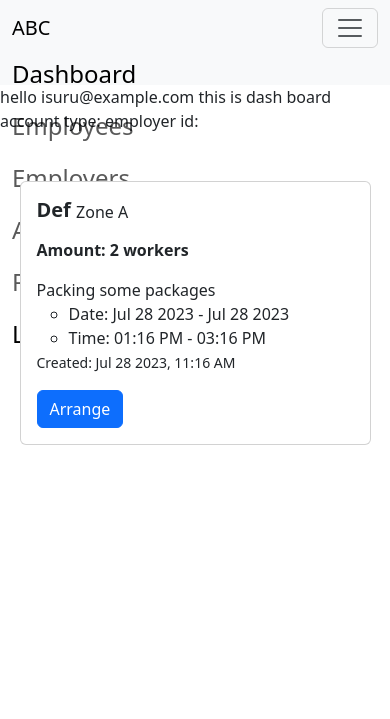
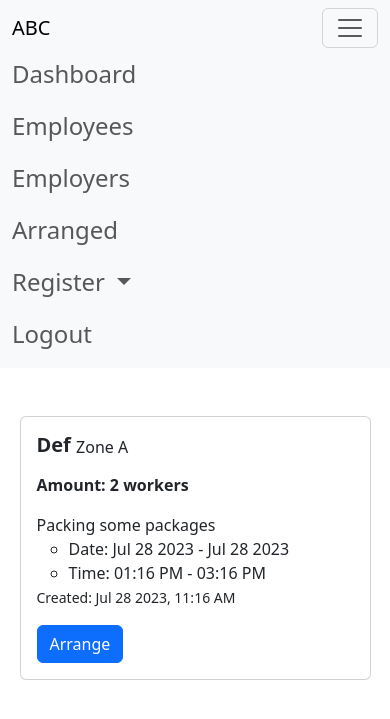
Before and after one commit to IsuruFerna/capstone, a Django app: page / in a window 390 px wide, after a click that opens the changed part. Shown: the top 719 px of the page. Run offline with Django 4.2, Linux system fonts and the light colour scheme; a user stored in the database is signed in; data comes from the database, SQL or seed files in the repository.

Commit message:
now this is mobile responsive

```diff
--- a/capstone/humanresources/static/humanresources/pack.js
+++ b/capstone/humanresources/static/humanresources/pack.js
@@ -1,6 +1,23 @@
 // use strict version to load everything after the loding of DOM
 
 const account = parseInt(document.querySelector('#profile').dataset.account);
+
+document.addEventListener('DOMContentLoaded', ()=> {
+  activeButton();
+})
+
+// highlight the clicked button on the nav
+function activeButton() {
+  const navLink = document.querySelectorAll('.nav-link');
+  console.log(navLink);
+
+  navLink.forEach(e => {
+    e.addEventListener('click', () => {
+      console.log(e);
+      e.classList.add('active');
+    })
+  })
+}
 
 // i must optimize code removing repetition
 // after the cancelation re-fetch data via main functions instead of using re-directing pages to index
@@ -131,4 +148,4 @@ function cancel_task(containerRequestedTasks, action) {
 
 
 
-export {account, cancel_task}
+export {account, cancel_task, activeButton}
--- a/capstone/humanresources/static/humanresources/script.js
+++ b/capstone/humanresources/static/humanresources/script.js
@@ -214,7 +214,9 @@ document.addEventListener('DOMContentLoaded', function() {
         })
       }
     })
-  }
+  };
+
+  pack.activeButton();
 });
 
 // use global variables to store fetch data to avoid duplications
@@ -226,6 +228,7 @@ let dataRequestedWorkers = null;
 function load_view_main(view, e) {
   if (e) {
     e.preventDefault();
+    e.target.classList.add('active');
   }
   const viewDashboard = document.querySelector('#view-dashboard');
 
@@ -281,6 +284,8 @@ function load_view_main(view, e) {
 // this function prevent default when click on an anchor on the nav and using the 'dataFetch' load the page via API
 function load_view(view, e) {
   e.preventDefault();
+  e.target.classList.add('active');
+  console.log(e.target);
   dataFetch(view);
 }
 
--- a/capstone/humanresources/templates/humanresources/addEmployer.html
+++ b/capstone/humanresources/templates/humanresources/addEmployer.html
@@ -1,7 +1,6 @@
 {% extends 'humanresources/layout.html' %}
 
 {% block body %}
-  <h1>add me</h1>
   {% if message %}
     <div class="alert alert-danger" role="alert">
       {{ message }}
--- a/capstone/humanresources/templates/humanresources/employees.html
+++ b/capstone/humanresources/templates/humanresources/employees.html
@@ -2,6 +2,7 @@
 {% load static %}
 
 {% block body %}
+<div class="overflow-x-auto">
   <table class="table table-striped">
     <thead>
       <tr>
@@ -28,6 +29,7 @@
       {% endfor %}
     </tbody>
   </table>
+</div>
 
 
 {% endblock %}
--- a/capstone/humanresources/templates/humanresources/employers.html
+++ b/capstone/humanresources/templates/humanresources/employers.html
@@ -2,6 +2,7 @@
 {% load static %}
 
 {% block body %}
+<div class="overflow-x-auto">
   <table class="table table-striped">
     <thead>
       <tr>
@@ -30,6 +31,7 @@
       {% endfor %}
     </tbody>
   </table>
+</div>
 
 
 {% endblock %}
--- a/capstone/humanresources/templates/humanresources/index.html
+++ b/capstone/humanresources/templates/humanresources/index.html
@@ -6,12 +6,7 @@
 {% endblock %}
 
 {% block body %}
-  hello {{ request.user.email }} this is dash board
-  account type: {{ user.acc_email.account_type }}
-  employer id: {{ user.acc_email.id }}
-
   {% comment %} <div id="profile" data-account="{{ user.acc_email.account_type }}"></div> {% endcomment %}
-
 
   {% comment %} Employer account {% endcomment %}
   {% if user.acc_email.account_type == '3' %}
@@ -98,10 +93,10 @@
     <div id="view-employer-details"></div>
   {% else %}
     <div id="view-dashboard"></div>
-    <div id="view-workArrange" class="container">
+    <div id="view-workArrange" class="container overflow-x-auto">
       <div class="row">
-        <div id="view-workArrange-info" class="col"></div>
-        <div id="" class="col">
+        <div id="view-workArrange-info" class="col-md"></div>
+        <div class="col-md">
           <form id="view-available-workers" method="post">
             {% comment %} {% csrf_token %} {% endcomment %}
             <button id="btn-worker-connect" class="btn btn-primary btn-submit-workers" name="connectWorkersWithTasks" type="submit">Add</button>
--- a/capstone/humanresources/templates/humanresources/layout.html
+++ b/capstone/humanresources/templates/humanresources/layout.html
@@ -7,13 +7,11 @@
   <meta http-equiv="X-UA-Compatible" content="IE=edge">
   <meta name="viewport" content="width=device-width, initial-scale=1">
 
-
   {% comment %} <link id="logo" href="#"  rel="stylesheet"> {% endcomment %}
   <title>{% block title %}ABC{% endblock %}</title>
   <link href="https://cdn.jsdelivr.net/npm/bootstrap@5.3.1/dist/css/bootstrap.min.css" rel="stylesheet" integrity="sha384-4bw+/aepP/YC94hEpVNVgiZdgIC5+VKNBQNGCHeKRQN+PtmoHDEXuppvnDJzQIu9" crossorigin="anonymous">
   <link href="{% static 'humanresources/styles.css' %}" rel="stylesheet">
   {% comment %} <script src="{% static 'humanresources/script.js' %}"></script> {% endcomment %}
-  <script type="module" src="{% static 'humanresources/pack.js' %}"></script>
 
   {% block script %}
   {% endblock %}
@@ -23,7 +21,7 @@
   <div id="profile" data-account="{{ user.acc_email.account_type }}"></div>
   {% if user.is_authenticated  %}
 
-    <nav class="navbar navbar-expand-lg bg-body-tertiary nav">
+    <nav class="navbar navbar-expand-lg bg-body-tertiary">
       <div class="container-fluid">
         <a class="navbar-brand" href="{% url 'index' %}">ABC</a>
         <button class="navbar-toggler" type="button" data-bs-toggle="collapse" data-bs-target="#navbarNavDropdown" aria-controls="navbarNavDropdown" aria-expanded="false" aria-label="Toggle navigation">
@@ -35,21 +33,21 @@
             {% comment %} Employer profile {% endcomment %}
             {% if user.acc_email.account_type == '3' %}
             <li class="nav-item">
-              <a id="home" class="nav-link active" aria-current="page" href="#">Home</a>
+              <a id="home" class="nav-link" aria-current="page" href="#">Home</a>
             </li>
             <li class="nav-item">
-              <a id="work-arrange" class="nav-link active" aria-current="page" href="{% url 'index' %}">Work Arrange</a>
+              <a id="work-arrange" class="nav-link" aria-current="page" href="{% url 'index' %}">Work Arrange</a>
             </li>
             <li class="nav-item">
-              <a id="requested" class="nav-link active" aria-current="page" href="#">Requested</a>
+              <a id="requested" class="nav-link" aria-current="page" href="#">Requested</a>
             </li>
 
             {% comment %} <li class="nav-item">
-              <a class="nav-link active" aria-current="page" href="{% url 'index' %}">Register</a>
+              <a class="nav-link" aria-current="page" href="{% url 'index' %}">Register</a>
             </li> {% endcomment %}
 
             <li class="nav-item" hidden>
-              <a class="nav-link active" aria-current="page" href="{% url 'index' %}">Labour request</a>
+              <a class="nav-link" aria-current="page" href="{% url 'index' %}">Labour request</a>
             </li>
 
             {% comment %} Employee account {% endcomment %}
@@ -60,7 +58,7 @@
             {% else %}
 
             <li class="nav-item">
-              <a id="dashboard" class="nav-link active" aria-current="page" href="{% url 'index' %}">Dashboard</a>
+              <a id="dashboard" class="nav-link" aria-current="page" href="{% url 'index' %}">Dashboard</a>
             </li>
             <li class="nav-item">
               <a class="nav-link" href="{% url 'employees' %}">Employees</a>
@@ -85,7 +83,7 @@
 
 
             <li class="nav-item">
-              <a class="nav-link active" aria-current="page" href="{% url 'logout' %}">Logout</a>
+              <a class="nav-link" aria-current="page" href="{% url 'logout' %}">Logout</a>
             </li>
           </ul>
         </div>
@@ -98,5 +96,6 @@
 
   {% comment %} <script src="https://cdn.jsdelivr.net/npm/bootstrap@5.3.0/dist/js/bootstrap.bundle.min.js" integrity="sha384-geWF76RCwLtnZ8qwWowPQNguL3RmwHVBC9FhGdlKrxdiJJigb/j/68SIy3Te4Bkz" crossorigin="anonymous"></script> {% endcomment %}
   <script src="https://cdn.jsdelivr.net/npm/bootstrap@5.3.1/dist/js/bootstrap.bundle.min.js" integrity="sha384-HwwvtgBNo3bZJJLYd8oVXjrBZt8cqVSpeBNS5n7C8IVInixGAoxmnlMuBnhbgrkm" crossorigin="anonymous"></script>
+  <script type="module" src="{% static 'humanresources/pack.js' %}"></script>
 </body>
 </html>
```
Lines whose indentation alone changed are shown as unchanged.
